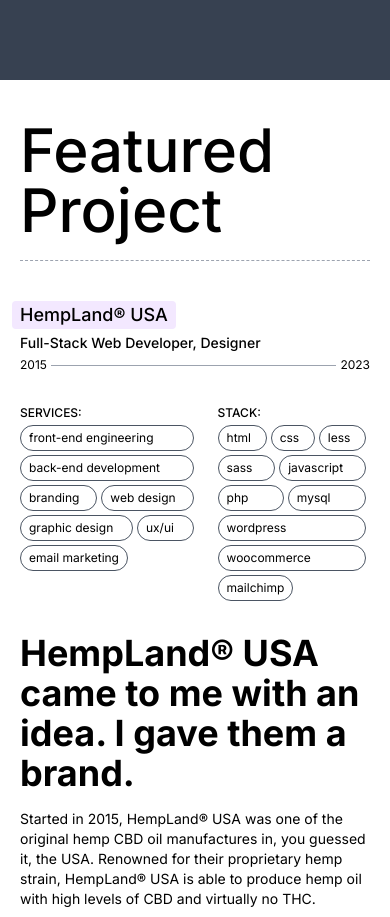
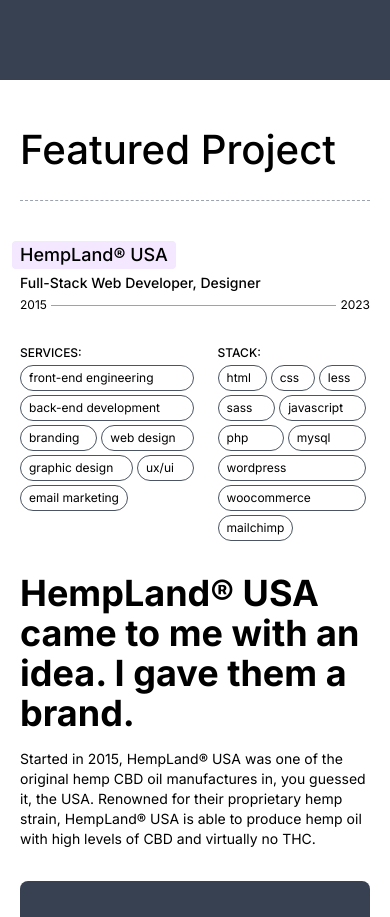
Before and after one commit to mikegulline/resume-portfolio, a Next.js app: page / in a window 390 px wide. Shown: the part 826-1743 px from the top of the page. Built offline with nearby package versions, Linux system fonts and the light colour scheme.

Commit message:
font size adjust

```diff
--- a/src/components/sections/hero-product-gallery/hero-product-gallery.tsx
+++ b/src/components/sections/hero-product-gallery/hero-product-gallery.tsx
@@ -43,7 +43,7 @@
   return (
     <section className='py-10 md:py-16 xl:py-32'>
       <Wrapper>
-        <h1 className='font-medium text-6xl md:text-7xl  xl:text-8xl mb-10 pb-5  md:mb-10 md:pb-5 lg:mb-14 lg:pb-8 xl:mb-20 xl:pb-10 border-b border-gray-400 border-dashed'>
+        <h1 className='font-medium text-[10.3vw]  md:text-7xl  xl:text-8xl mb-10 pb-5  md:mb-10 md:pb-5 lg:mb-14 lg:pb-8 xl:mb-20 xl:pb-10 border-b border-gray-400 border-dashed'>
           Featured Project
         </h1>
 
```
